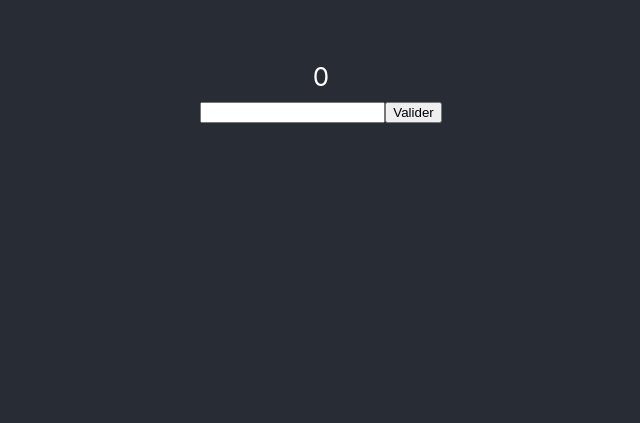
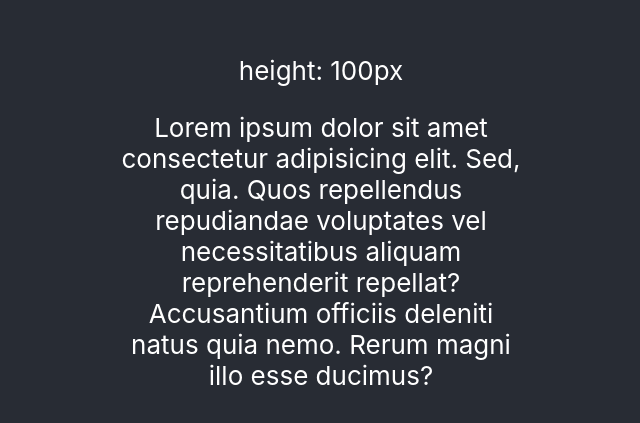
Before and after one commit to cem-sucu/hooks, a React (Create React App) app: page / in a window 1280 px wide. Shown: the part 295-718 px from the top of the page, without its empty margins (319-959 px from the left). Built offline with nearby package versions, Linux system fonts and the light colour scheme.

Commit message:
useLayoutEffect

```diff
--- a/src/App.js
+++ b/src/App.js
@@ -1,14 +1,13 @@
 import React from "react";
 import "./App.css";
-import Input from "./component/Input";
-import Title from "./component/Title";
+import Layout from "./component/Layout";
 
 function App() {
     return (
         <div className="App">
             <header className="App-header">
-                <Title />
-                <Input />
+                <Layout />
+
             </header>
         </div>
     );
--- /dev/null
+++ b/src/component/Content.js
@@ -0,0 +1,16 @@
+import React from "react";
+
+function Content() {
+    return (
+        <div>
+            <p>
+                Lorem ipsum dolor sit amet consectetur adipisicing elit. Sed,
+                quia. Quos repellendus repudiandae voluptates vel necessitatibus
+                aliquam reprehenderit repellat? Accusantium officiis deleniti
+                natus quia nemo. Rerum magni illo esse ducimus?
+            </p>
+        </div>
+    );
+}
+
+export default Content;
--- a/src/component/Input.js
+++ /dev/null
@@ -1,21 +0,0 @@
-import React, { useRef, useState } from "react";
-
-function Input() {
-    const [name, setName] = useState(null);
-
-    const usernameRef = useRef(null);
-    console.log(usernameRef);
-
-    const handleSubmit = () => {
-        setName(usernameRef.current.value);
-    };
-    return (
-        <div>
-            <input ref={usernameRef} type="text" />
-            <button onClick={handleSubmit}>Valider</button>
-            <p>{name}</p>
-        </div>
-    );
-}
-
-export default Input;
--- /dev/null
+++ b/src/component/Layout.js
@@ -0,0 +1,21 @@
+import React, { useState, useEffect, useLayoutEffect } from "react";
+import Content from "./Content";
+
+function Layout() {
+    const [height, setHeight] = useState(100);
+
+    const boxStyle = {
+        width: "400px",
+        height: `${height}px`,
+        margin: "0 auto",
+    };
+
+    return (
+        <div style={boxStyle}>
+            {`height: ${height}px`}
+            <Content />
+        </div>
+    );
+}
+
+export default Layout;
--- a/src/component/Title.js
+++ /dev/null
@@ -1,15 +0,0 @@
-import React, { useRef } from "react";
-
-function Title() {
-    const h1Renders = useRef(0);
-    console.log(h1Renders);
-
-    setInterval(() => {
-        h1Renders.current++;
-    }, 1000);
-    console.log(h1Renders.current);
-
-    return <div>{h1Renders.current}</div>;
-}
-
-export default Title;
```
